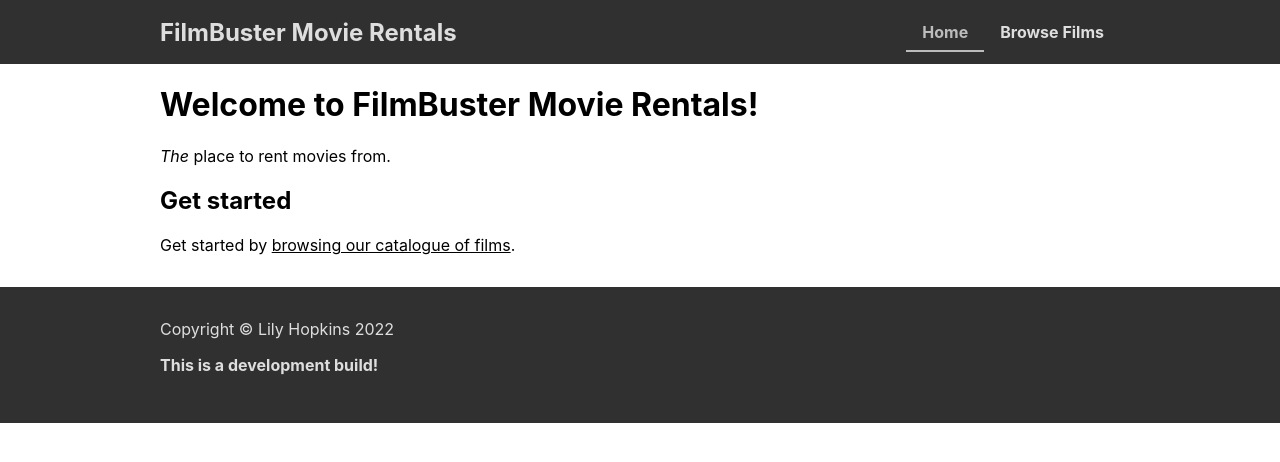
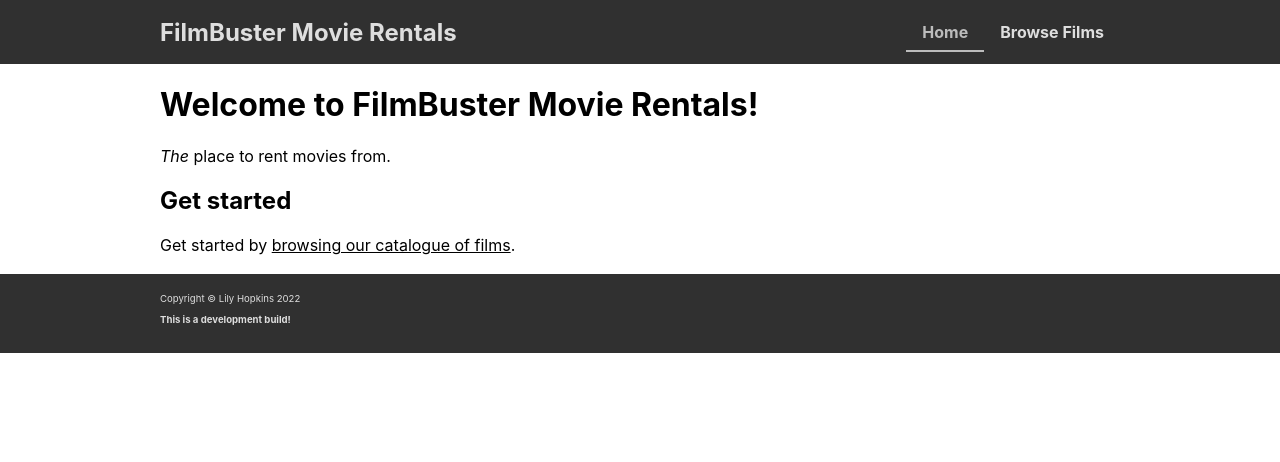
Before and after one commit to lilopkins/dvdrentalpos-frontend, a React (Create React App) app: page /#/ in a window 1280 px wide. Shown: the top 462 px of the page. Built offline with nearby package versions, Linux system fonts and the light colour scheme.

Commit message:
Adjusted footer size

```diff
--- a/src/App.css
+++ b/src/App.css
@@ -72,4 +72,5 @@ footer {
     color: #dedede;
     padding: 2em 0;
     margin-top: 2em;
+    font-size: 0.6em;
 }
```
